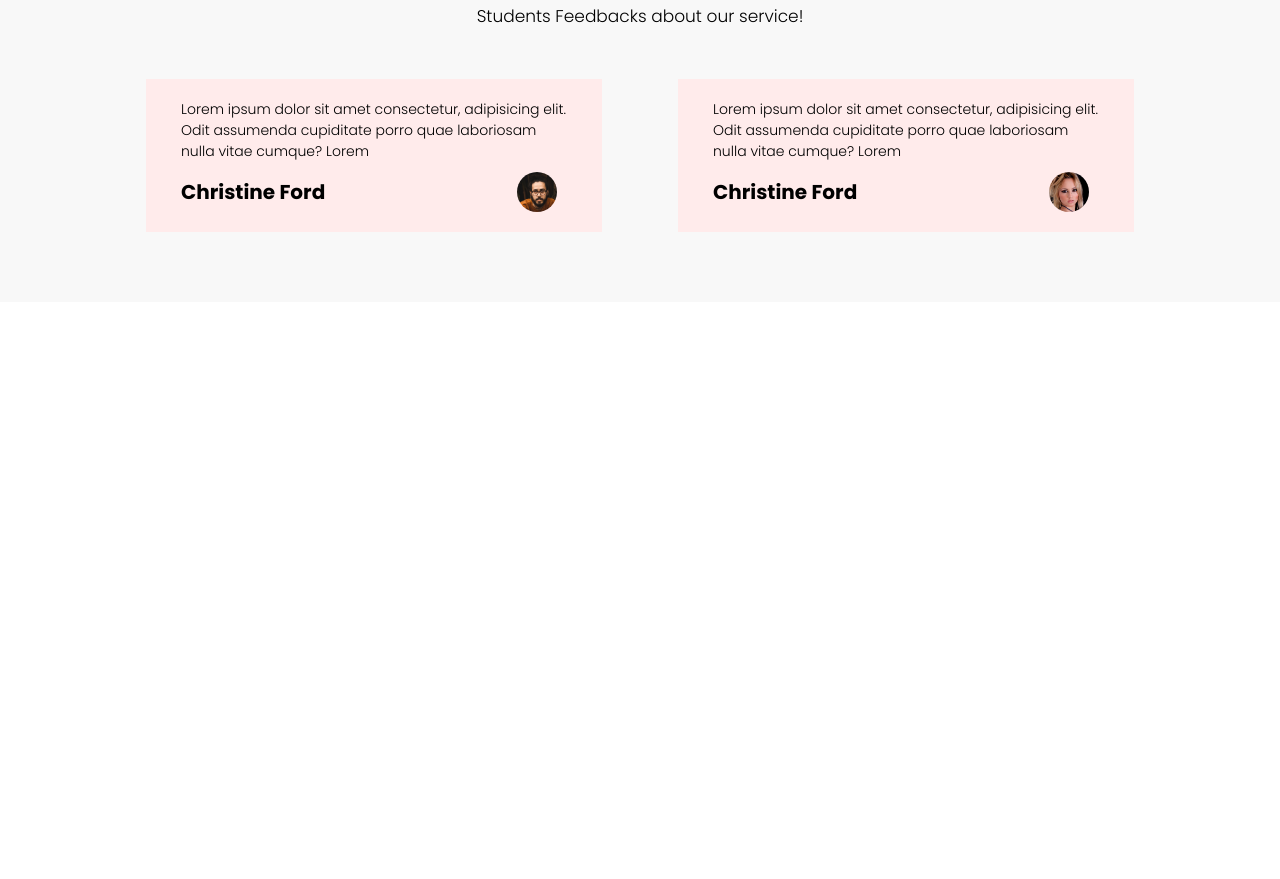
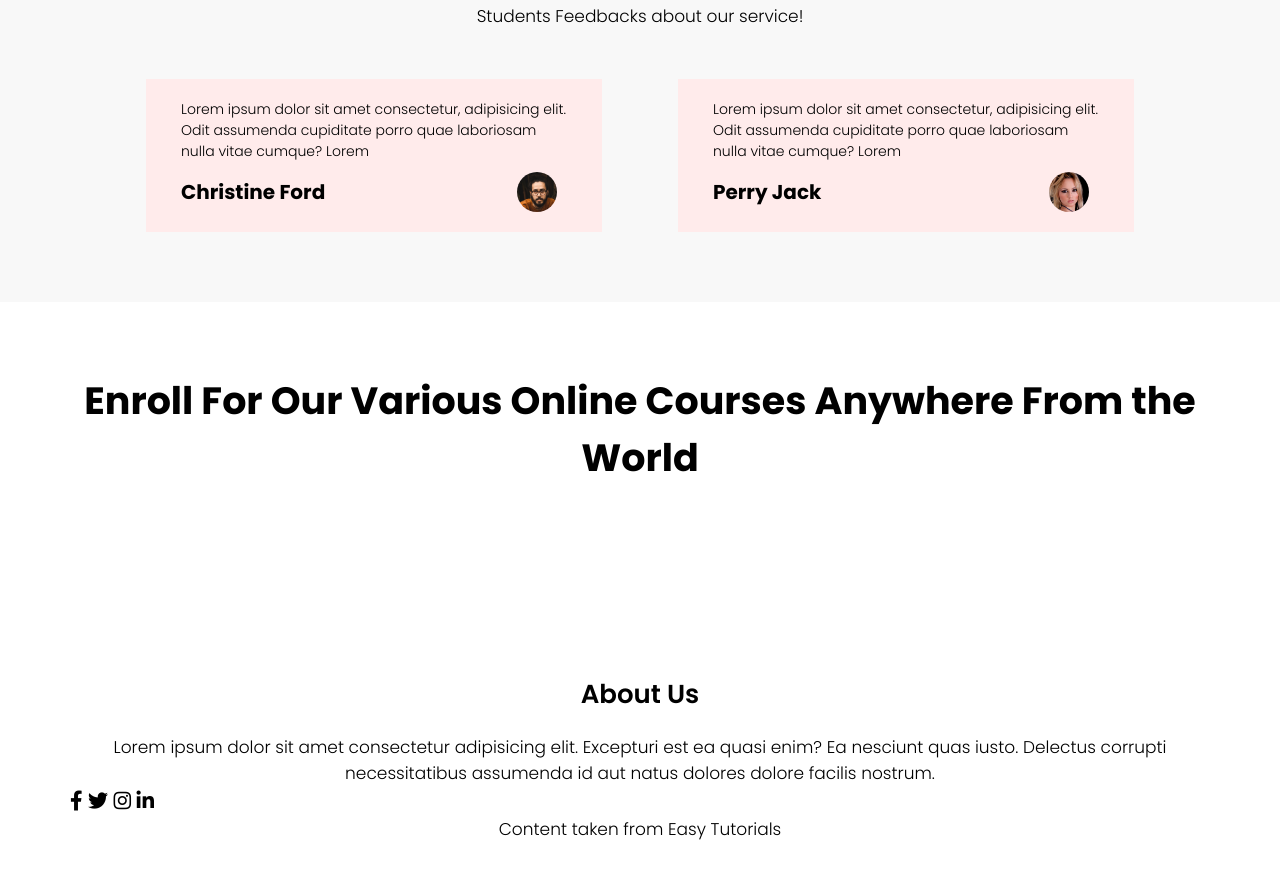
Before and after one commit to SakshamDutt/EduFord, a plain HTML site: page index.html in a window 1280 px wide. Shown: the part 2967-3846 px from the top of the page. Before the commit the page ends 3269 px from the top, so only its background shows below. Drawn offline with Linux system fonts and the light colour scheme.

Commit message:
Added footer and last section

```diff
--- a/index.html
+++ b/index.html
@@ -119,14 +119,36 @@
 
                 <p>Lorem ipsum dolor sit amet consectetur, adipisicing elit. Odit assumenda cupiditate porro quae laboriosam nulla vitae cumque? Lorem</p>
                 <div class="user">
-                    <h3>Christine Ford</h3>
+                    <h3>Perry Jack</h3>
                     <img src="./img/user1.jpg" alt="">
                 </div>
-
             </div>
         </div>
     </section>
 
+    <section class="section__contact">
+        <div class="row">
+            <h1>Enroll For Our Various Online Courses Anywhere From the World</h1>
+            <button class="btn">CONTACT US</button>
+        </div>
+    </section>
+
+    <footer>
+        <div class="row">
+            <h2>About Us</h2>
+            <p>Lorem ipsum dolor sit amet consectetur adipisicing elit. Excepturi est ea quasi enim? Ea nesciunt quas iusto. Delectus corrupti necessitatibus assumenda id aut natus dolores dolore facilis nostrum.</p>
+
+            <div class="social-icons">
+                <i class="fab fa-facebook-f"></i>
+                <i class="fab fa-twitter"></i>
+                <i class="fab fa-instagram"></i>
+                <i class="fab fa-linkedin-in"></i>
+            </div>
+
+            <p>Content taken from Easy Tutorials</p>
+        </div>
+    </footer>
+
     <script src="./script.js"></script>
 </body>
 </html>
```
